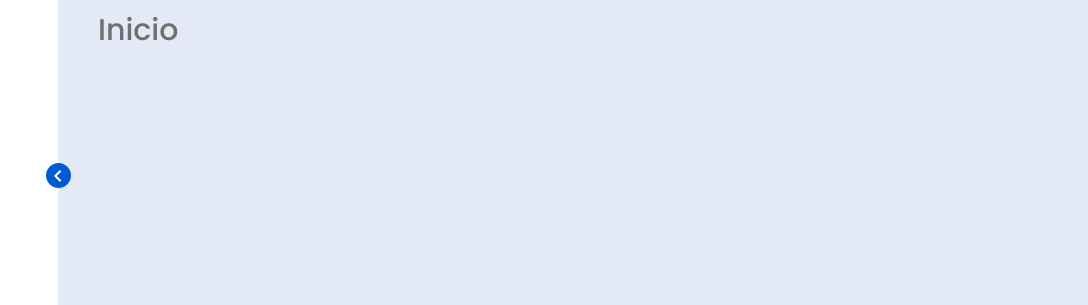
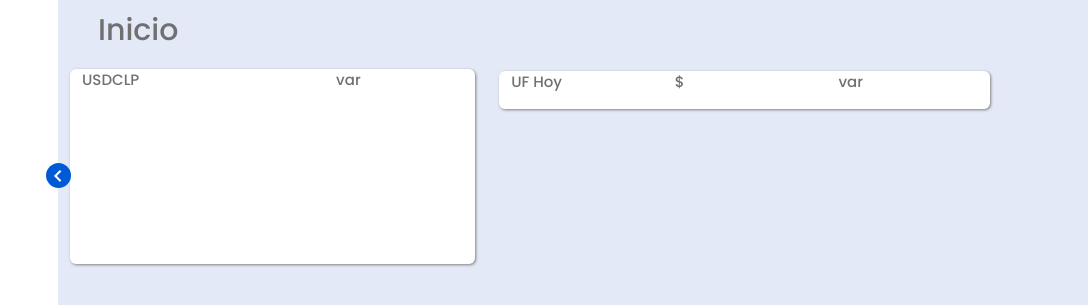
Before and after one commit to alvruiza/Dashboard, a website with bundled scripts: page index.html in a window 1280 px wide. Shown: the top 305 px of the page, 192-1280 px from the left. Built offline with nearby package versions, Linux system fonts and the light colour scheme; no server answers; files whose address does not match are found by name.

Commit message:
terminado primer panel grafico

```diff
--- /dev/null
+++ b/assets/clp.js
@@ -0,0 +1,89 @@
+async function getValue() {
+    let currency = document.querySelector(".usdvalue");
+    const url = "https://api.currencyscoop.com/v1/latest/usd/clp?api_key=29ab980d5b6e2f58a5395a1d2d635d28"
+    let query = {
+        method: "GET",
+    }
+
+    try{
+        let data = await fetch(url, query);
+        data = await data.json()
+        data = data.response.rates.CLP
+        console.log(data)
+        currency.innerText = "$" + (data).toFixed(2).replace(".",",")
+
+    } catch (error){
+        alert("Error en la consulta de divisas")
+    }
+
+}
+
+getValue()
+
+const data = {
+    labels: [],
+ datasets: [{
+        label: 'Variación a 30 días',
+        data: [],
+        backgroundColor: [
+            'rgba(29, 89, 217,0.5)',
+        ],
+        borderColor: [
+            'rgba(29, 89, 217,1)'
+         ],
+         fillColor: [
+            "rgba(29, 89, 217)"
+         ],
+        borderWidth: 1,
+    }]
+}
+
+const config = {
+    type: "line",
+    data,
+    options: {
+        scales: {
+            y: {
+                beginAtZero: false
+            }
+        },
+        legend: {
+            display: true
+        },
+        tension: 0.4,
+        fill: "origin",
+    }
+}
+
+const myChart = new Chart(document.getElementById("usdGraph"), config);
+
+function drawChart() {
+    async function dataSeries () {
+        const url = "https://api.exchangerate.host/timeseries?start_date=2022-07-22&end_date=2022-08-22&base=USD&symbols=CLP&places=2"
+        const response = await fetch(url)
+        const dataSeries = response.json()
+        return dataSeries;
+    };
+
+    dataSeries().then(dataSeries => {
+        let getLabels = Object.keys(dataSeries.rates)
+        let labels = getLabels.map(function(index){
+            return index
+        })
+
+        let getPrices = Object.values(dataSeries.rates)
+        let prices = getPrices.map(function(index){
+            return index.CLP
+        })
+
+        myChart.config.data.labels = labels
+        myChart.config.data.datasets[0].data = prices
+        myChart.update()
+    });
+
+
+}
+
+drawChart()
+
+export { drawChart, getValue }
--- a/assets/main.js
+++ b/assets/main.js
@@ -0,0 +1,4 @@
+import {drawChart, getValue} from "./clp.js"
+
+getValue()
+drawChart()
--- a/assets/style.css
+++ b/assets/style.css
@@ -274,3 +274,50 @@ body.dark .switch::before {
     width: calc(100% - 88px);
 
 }
+
+/* diseño paneles */
+
+.usdrow {
+
+}
+
+.usdcol {
+    width:50%;
+
+}
+
+.usdpanel {
+    width: 100%;
+}
+
+.usd {
+    background: var(--sidebar-color);
+    color: var(--text-color);
+    font-size: 15px;
+    font-weight: 500;
+    width: 95%;
+    height: 10%;
+    margin-left: 5%;
+    margin-top: 2%;
+    border-radius: 6px;
+    box-shadow: 1px 1px 3px grey;
+    padding-left: 0%;
+    float:left;
+}
+
+.graphtitle {
+    float:left;
+    width: 100%;
+    margin-left: 2%;
+    margin-top: 2%;
+}
+
+.valuebox {
+    float: right;
+    width: 30%;
+    margin-top: 0%;
+}
+
+.usdvalue {
+    padding-left: 0%;
+}
--- a/index.html
+++ b/index.html
@@ -88,11 +88,53 @@
 
     <section class="home">
         <div class="text">Inicio</div>
+        <div class="container-fluid">
+            <div class="row usdrow">
+                <div class="col-lg-5 col-md-6 col-xs-6 usdcol">
+                    <div class="usdpanel">
+                        <div class="container-fluid usd">
+                            <div class="row justify-content-center graphtitle">
+                                <div class="col-lg-4 col-md-4 col-xs-4">
+                                    <p class="usdtitle">USDCLP</p>
+                                </div>
+                                <div class="col-lg-4 col-md-4 col-xs-4">
+                                    <p class="usdvalue"></p>
+                                </div>
+                                <div class="col-lg-4 col-md-4 col-xs-4">
+                                    <p class="usdvar">var</p>
+                                </div>
+                           </div>
+                            <canvas id="usdGraph">
+                            </canvas>
+                        </div>
+                    </div>
+               </div>
+               <div class="col-lg-6 col-md-6 col-xs-6">
+                <div class="ufpanel">
+                    <div class="container-fluid usd">
+                        <div class="row justify-content-center uftitle">
+                            <div class="col-lg-4 col-md-4 col-xs-4">
+                                <p class="uftitle">UF Hoy</p>
+                            </div>
+                            <div class="col-lg-4 col-md-4 col-xs-4">
+                                <p class="ufvalue">$</p>
+                            </div>
+                            <div class="col-lg-4 col-md-4 col-xs-4">
+                                <p class="ufvar">var</p>
+                            </div>
+                        </div>
+                    </div>
+                </div>
+                </div>
+            </div>
+        </div>
+
     </section>
 
     <script src="./node_modules/bootstrap/dist/js/bootstrap.min.js" rel="text/script"></script>
+    <script src="./node_modules/chart.js/dist/chart.min.js" rel="text/script"></script>
     <script src="./assets/sidebar.js"></script>
     <script src="./node_modules/boxicons/dist/boxicons.js" rel="text/script"></script>
-    <script src="./assets/main.js" rel="text/script"></script>
+    <script src="./assets/main.js" type="module"></script>
 </body>
 </html>
```
